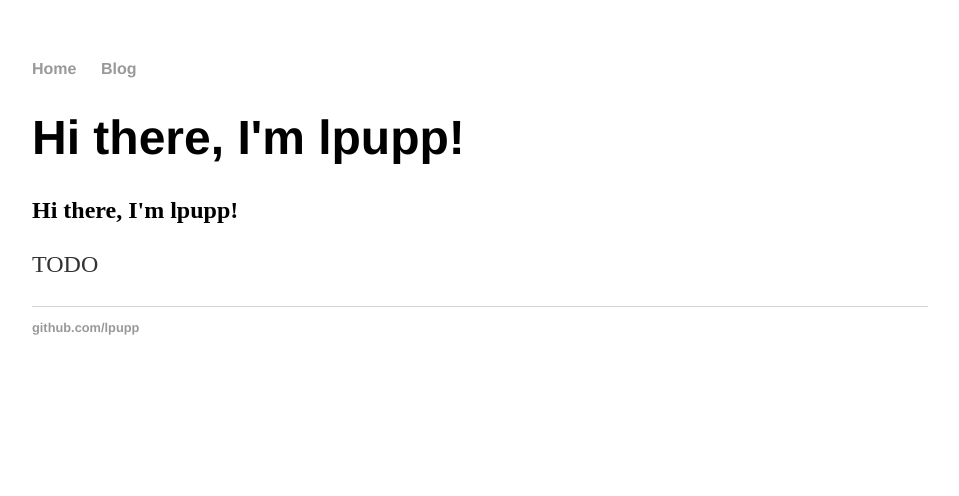
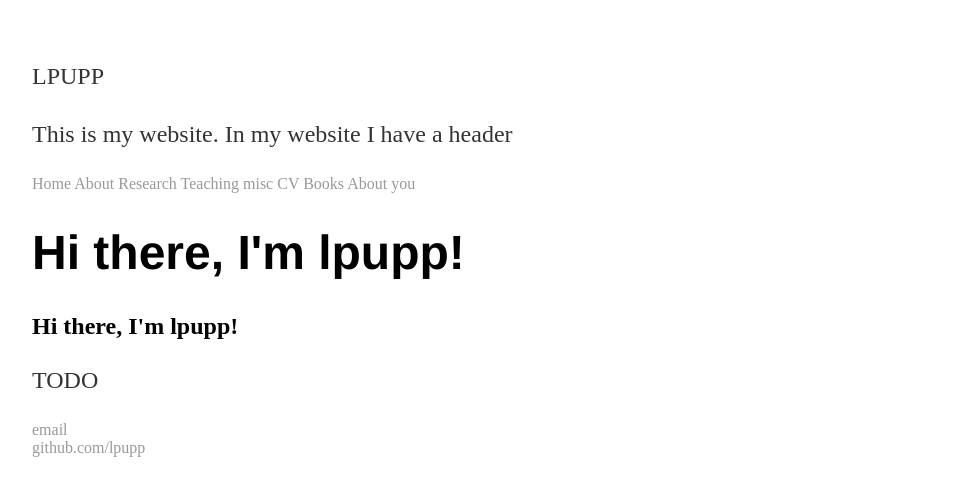
Before and after one commit to lpupp/lpupp.github.io, a Jekyll site: the page built from index.html, in a window 1280 px wide. Shown: the top 496 px of the page, without its empty margins (160-1119 px from the left). Built offline with Jekyll 4.4.1, drawn with Linux system fonts in a browser that asks for light colours.

Commit message:
Update default.html

```diff
--- a/_layouts/default.html
+++ b/_layouts/default.html
@@ -2,28 +2,35 @@
 	<html>
 		<head>
 			<title>{{ page.title }}</title>
-			<!-- link to main stylesheet -->
 			<link rel="stylesheet" type="text/css" href="/css/main.css">
+			<!-- <link rel="stylesheet" href="index.css"> -->
+	        <!-- <link rel="stylesheet" href="basic.css"> -->
 		</head>
 		<body>
-			<nav>
-	    		<ul>
-	        		<li><a href="/">Home</a></li>
-		        	<!-- <li><a href="/about">About</a></li> -->
-	        		<!-- <li><a href="/cv">CV</a></li> -->
-	        		<li><a href="/blog">Blog</a></li>
-	    		</ul>
-			</nav>
-			<div class="container">
+			<div class="masterlayout">
+				<div class="header">
+                	<div> <p>LPUPP</p></div>
+                	<div> <p>This is my website. In my website I have a header</p></div>
+            	</div>
+				<div class="navigation">
+			       <a href="/">Home</a>
+				   <a href="/about">About</a>
+				   <a href="/research">Research</a>
+				   <a href="/teaching">Teaching</a>
+				   <a href="/misc">misc</a>
+				   <a href="/cv">CV</a>
+				   <a href="/books">Books</a>
+				   <a href="/about_you">About you</a>
+			    </div>
+				<div class="container">
 
-			{{ content }}
+				{{ content }}
 
-			</div><!-- /.container -->
-			<footer>
-	    		<ul>
-	        		<!-- <li><a href="mailto:lugae.spamail@gmail.com">email</a></li> -->
-	        		<li><a href="https://github.com/lpupp">github.com/lpupp</a></li>
-				</ul>
-			</footer>
+				</div><!-- /.container -->
+				<div class="footer">
+					<div><a href="mailto:lpupp_git@gmail.com">email</a></div>
+	        		<div><a href="https://github.com/lpupp">github.com/lpupp</a></div>
+				</div>
+			</div>
 		</body>
 	</html>
```
